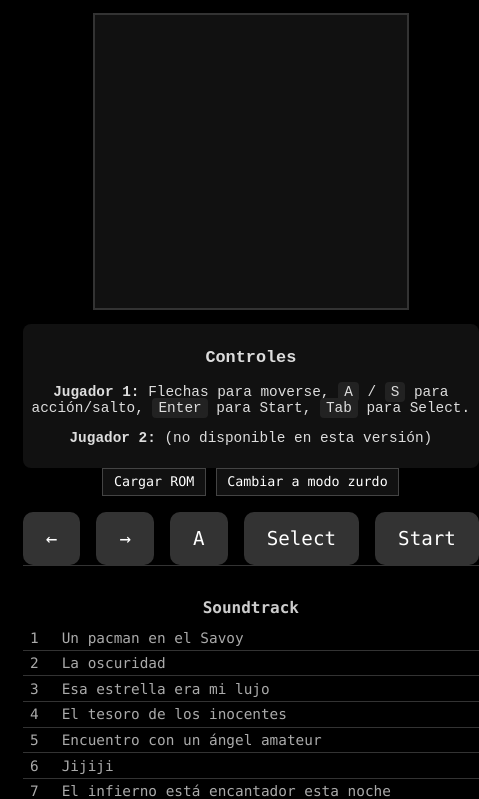
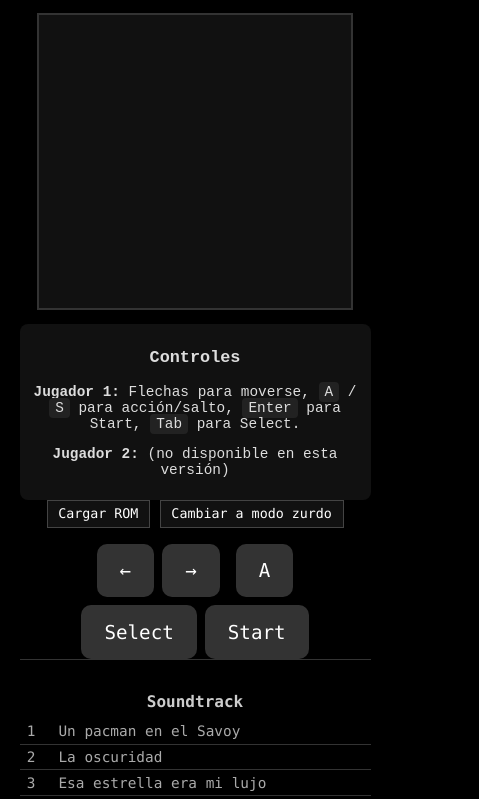
Before and after one commit to indio-bros/indio-bros.github.io, a plain HTML site: page index.html in a window 390 px wide. Shown: the part 57-856 px from the top of the page, 479 px wide, since content can reach past the window. Drawn offline with Linux system fonts and the light colour scheme; a script that the page names is missing.

Commit message:
Update index.html

```diff
--- a/index.html
+++ b/index.html
@@ -16,11 +16,22 @@
 @media (max-width: 768px) {
   #touch-controls {
     display: flex;
-    flex-direction: row; /* se ajusta por la clase */
-    justify-content: space-around;
+    flex-direction: column;
     align-items: center;
+    gap: 0.5em;
+  }
+
+  .dpad-actions {
+    display: flex;
     gap: 1em;
+    justify-content: center;
   }
+
+  .dpad, .actions, .start-select {
+    display: flex;
+    gap: 0.5em;
+  }
+
   #touch-controls button {
     font-size: 1.2em;
     padding: 0.8em 1.2em;
@@ -29,14 +40,8 @@
     background: #333;
     color: #fff;
   }
-  #touch-controls.right-handed .dpad { order: 0; }
-  #touch-controls.right-handed .actions { order: 1; }
+}
 
-  #touch-controls.left-handed .dpad { order: 1; }
-  #touch-controls.left-handed .actions { order: 0; }
-
-  .dpad, .actions { display: flex; gap: 1em; }
-}
 
 </style>
 </head>
@@ -63,18 +68,23 @@
 <!-- Toggle modo zurdo/diestro -->
 <button id="toggle-handedness">Cambiar a modo zurdo</button>
 
-<!-- CONTROLES TÁCTILES -->
-<div id="touch-controls" class="right-handed">
+<!-- CONTROLES TÁCTILES (solo visibles en móvil) -->
+<div id="touch-controls">
+  <div class="dpad-actions">
     <div class="dpad">
       <button id="btn-left">←</button>
       <button id="btn-right">→</button>
     </div>
     <div class="actions">
       <button id="btn-a">A</button>
+    </div>
+  </div>
+  <div class="start-select">
     <button id="btn-select">Select</button>
     <button id="btn-start">Start</button>
   </div>
 </div>
+
 
 
 <div class="player">
```
Lines whose indentation alone changed are shown as unchanged.
